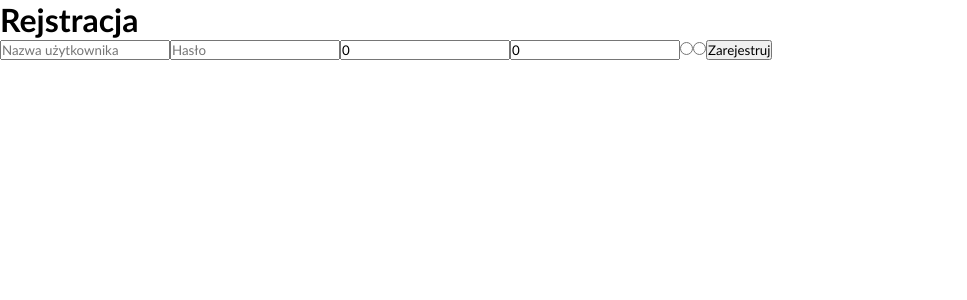
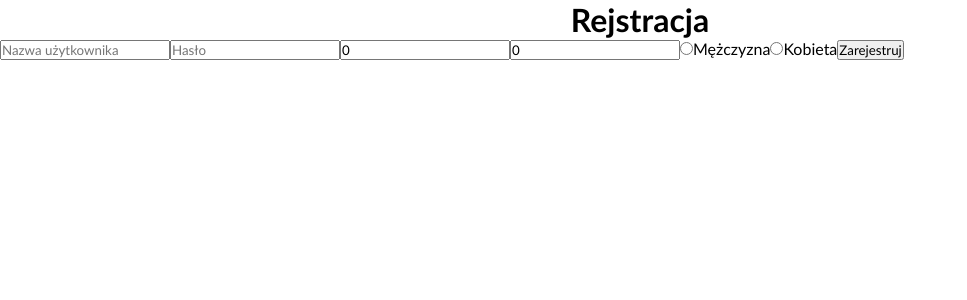
Before and after one commit to Hunciak/myTrainingAppFront, a React (Create React App) app: page /singup in a window 1280 px wide. Shown: the top 300 px of the page, without its empty margins (0-967 px from the left). Built offline with nearby package versions, Linux system fonts and the light colour scheme.

Commit message:
[FE] Added gender to SingUp.tsx, created SingUp.css and stared styling SingUp.

```diff
--- a/src/App.tsx
+++ b/src/App.tsx
@@ -1,6 +1,7 @@
 import React from 'react';
 import {Route, Routes} from "react-router-dom";
 import {SingUp} from "./compenents/SingUp/SingUp";
+
 
 export const App = () => {
     return (
--- /dev/null
+++ b/src/compenents/SingUp/SingUp.css
@@ -0,0 +1,6 @@
+h1 {
+    text-align: center;
+}
+*{
+    box-sizing: border-box;
+}
--- a/src/compenents/SingUp/SingUp.tsx
+++ b/src/compenents/SingUp/SingUp.tsx
@@ -1,6 +1,7 @@
 import {useState, SyntheticEvent} from "react";
 import {IUserSingUp} from "types";
 import {Btn} from "../common/Btn";
+import './SingUp.css';
 
 
 export const SingUp = () => {
@@ -60,7 +61,7 @@ export const SingUp = () => {
     }
 
     return (
-        <div>
+        <div className='registration'>
             <form className='sing-up' onSubmit={saveUser}>
                 <h1>Rejstracja</h1>
                 <input type="text"
@@ -89,12 +90,12 @@ export const SingUp = () => {
                        name='gender'
                        value={form.gender}
                        onChange={e => updateForm('gender', e.target.value)}
-                />
+                />Mężczyzna
                 <input type="radio"
                        name='gender'
                        value={form.gender}
                        onChange={e => updateForm('gender', e.target.value)}
-                />
+                />Kobieta
                 <Btn text={'Zarejestruj'}/>
             </form>
 
```
